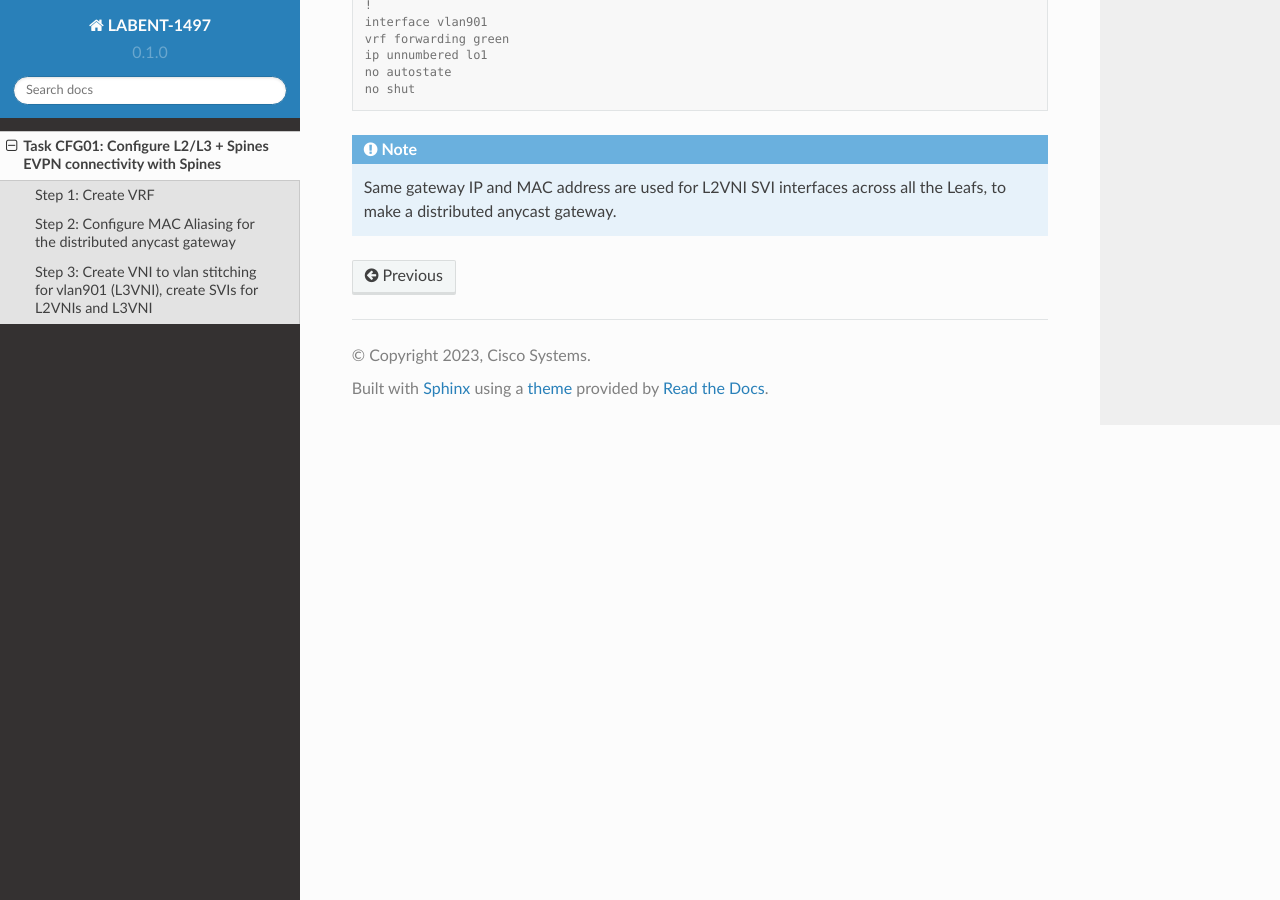
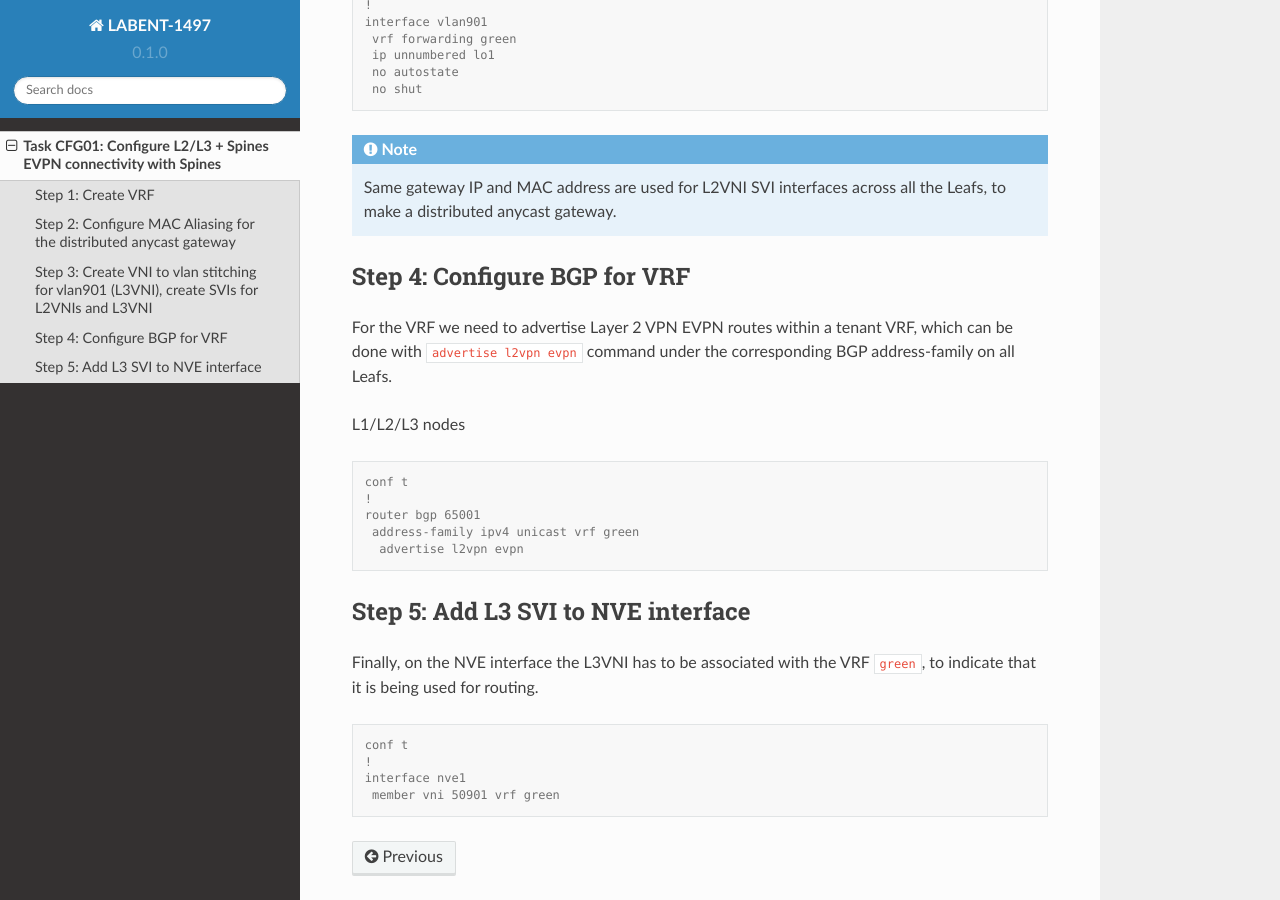
Before and after one commit to dvishchu/labent-1497, a Sphinx documentation site: the page built from docs/source/task_01.rst, in a window 1280 px wide and 900 px high, scrolled down 4460 px. Built offline with Sphinx 7.4.7 and the Read the Docs theme 2.0.0, drawn with Linux system fonts in a browser that asks for light colours; pages that are not in the unit, such as notebooks, are missing from menus.

Commit message:
Added step 4 and 5 to CFG01

```diff
--- a/docs/source/task_01.rst
+++ b/docs/source/task_01.rst
@@ -96,7 +96,7 @@ L1/L2/L3 nodes
     conf t
     !
     l2vpn evpn
-    default-gateway advertise
+     default-gateway advertise
 
 Verification output is part of the ``sh l2vpn evpn summary`` command:
 
@@ -143,6 +143,7 @@ At this step, we create vlan 901 and SVI 901 to be mapped to L3VNI 50901. Simila
 .. image:: assets/cfg01_vni.png
     :align: center
 
+
 L1/L2/L3 nodes
 
 .. code-block:: console
@@ -152,24 +153,53 @@ L1/L2/L3 nodes
     vlan 901
     !
     vlan configuration 901
-    member vni 50901
+     member vni 50901
     !
     interface Vlan101
-    vrf forwarding green
-    ip address 172.16.101.1 255.255.255.0
-    no shut
+     vrf forwarding green
+     ip address 172.16.101.1 255.255.255.0
+     no shut
     !
     interface Vlan102
-    vrf forwarding green
-    ip address 172.16.102.1 255.255.255.0
-    no shut
+     vrf forwarding green
+     ip address 172.16.102.1 255.255.255.0
+     no shut
     !
     interface vlan901
-    vrf forwarding green
-    ip unnumbered lo1
-    no autostate
-    no shut
+     vrf forwarding green
+     ip unnumbered lo1
+     no autostate
+     no shut
 
 .. note::
 
     Same gateway IP and MAC address are used for L2VNI SVI interfaces across all the Leafs, to make a distributed anycast gateway.
+
+
+Step 4: Configure BGP for VRF
+*****************************
+
+For the VRF we need to advertise Layer 2 VPN EVPN routes within a tenant VRF, which can be done with ``advertise l2vpn evpn`` command under the corresponding BGP address-family on all Leafs.
+
+L1/L2/L3 nodes
+
+.. code-block:: console
+
+    conf t
+    !
+    router bgp 65001
+     address-family ipv4 unicast vrf green
+      advertise l2vpn evpn
+
+
+Step 5: Add L3 SVI to NVE interface
+***********************************
+
+Finally, on the NVE interface the L3VNI has to be associated with the VRF ``green``, to indicate that it is being used for routing.
+
+.. code-block:: console
+
+    conf t
+    !
+    interface nve1
+     member vni 50901 vrf green
```
